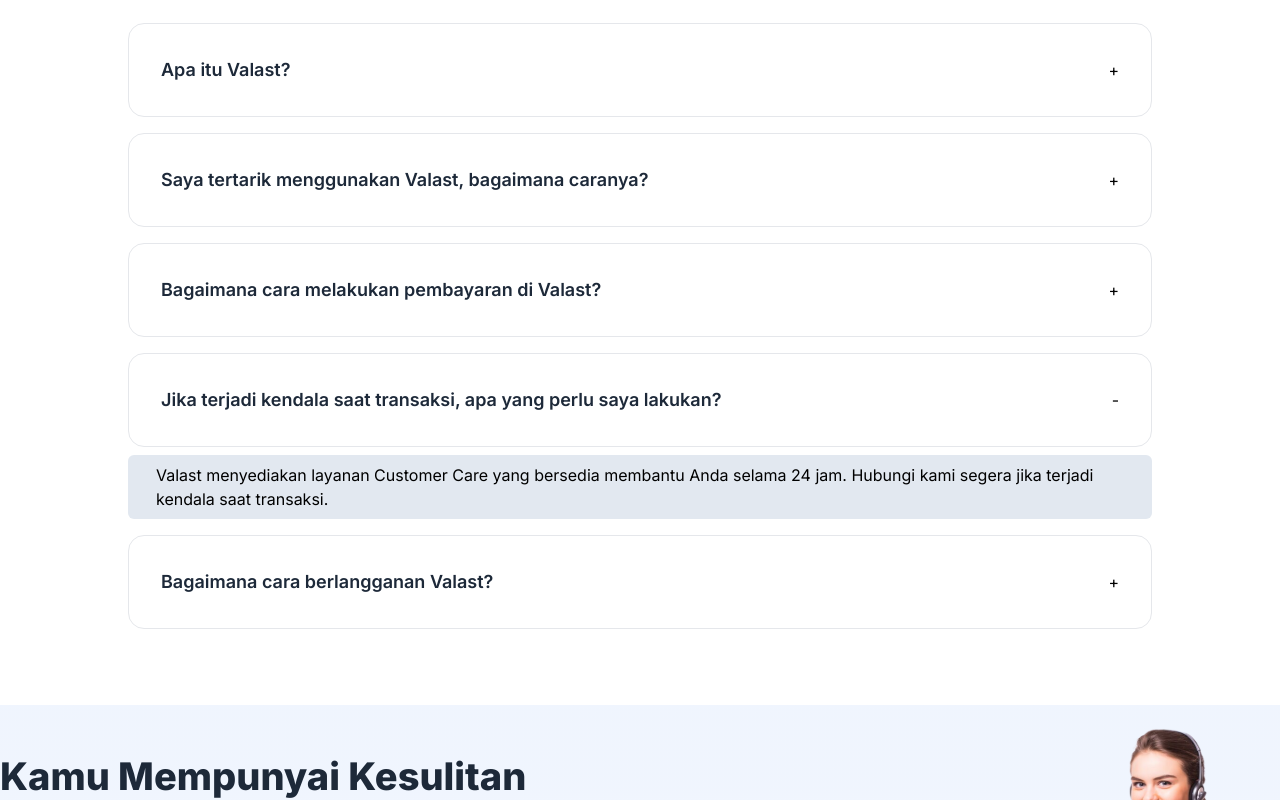
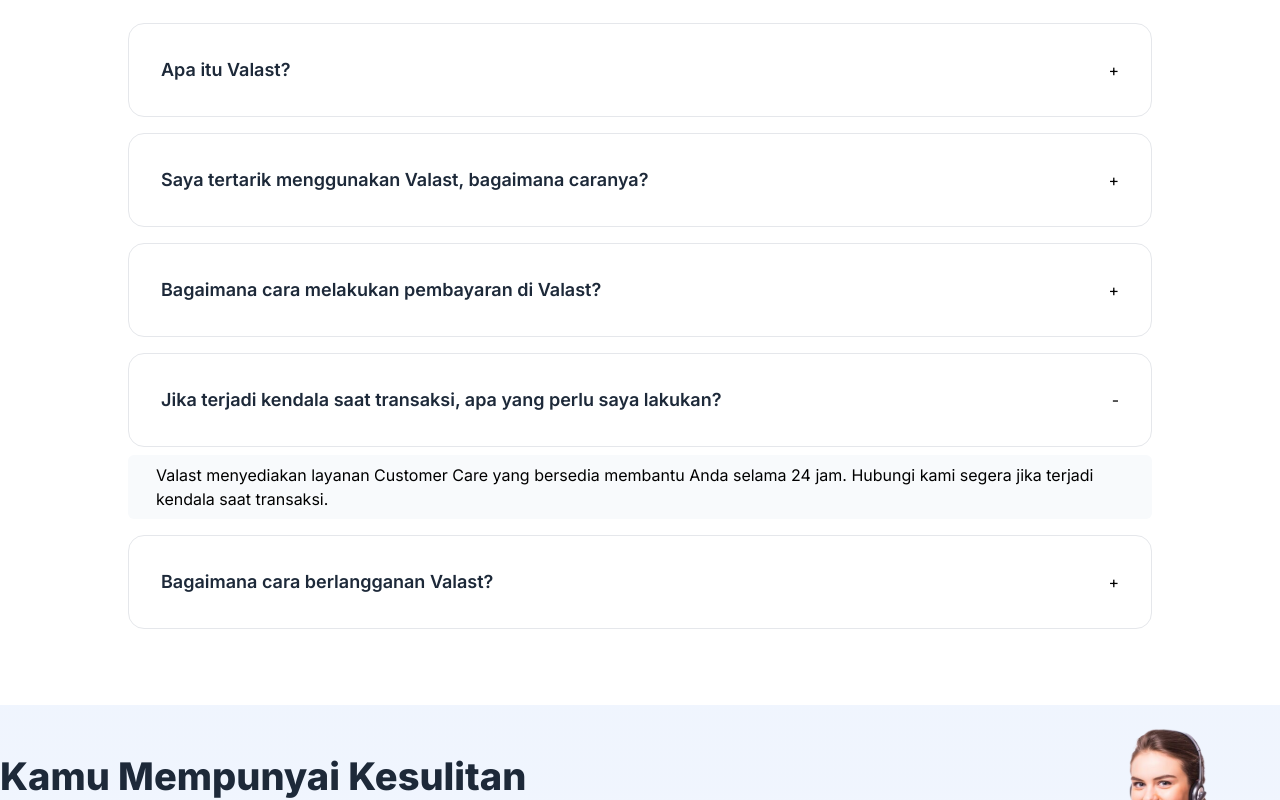
Before and after one commit to rahmatraywhite/valast-v2, a React (Vite) app: page / in a window 1280 px wide. Both pictures are taken after a click on the element 640 px from the left and 3428 px from the top of the page. Shown: the part 3028-3828 px from the top of the page. Built offline with nearby package versions, Linux system fonts and the light colour scheme.

Commit message:
update faq

```diff
--- a/src/components/organism/FaqHome.jsx
+++ b/src/components/organism/FaqHome.jsx
@@ -68,7 +68,7 @@
             <span className="">{faq.isOpen ? '-' : '+'}</span>
           </div>
           {faq.isOpen && (
-            <p className="mt-2 bg-slate-200 rounded-md py-2 px-7">
+            <p className="mt-2 bg-slate-50 rounded-md py-2 px-7">
               {faq.answer}
             </p>
           )}
```
